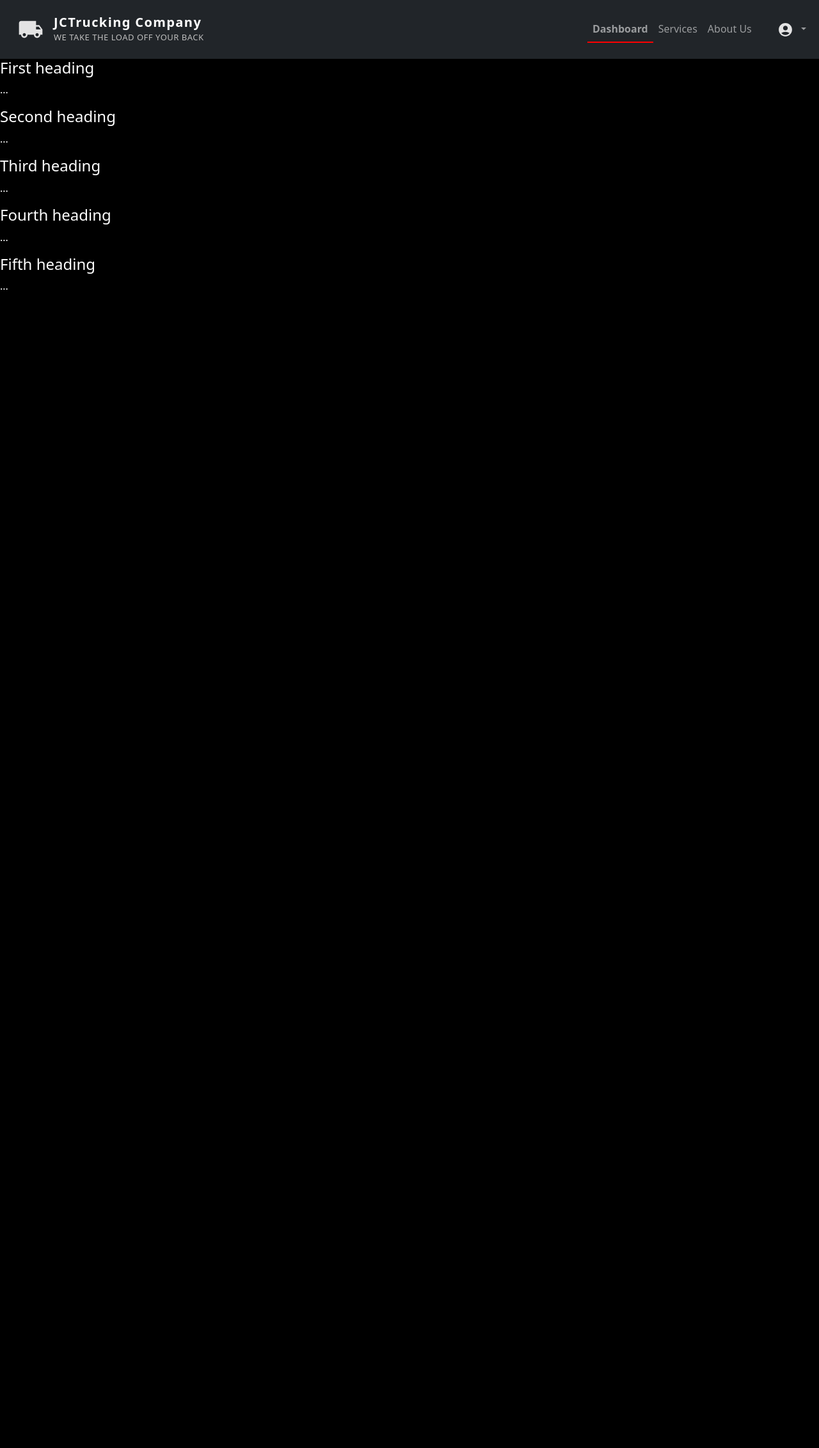
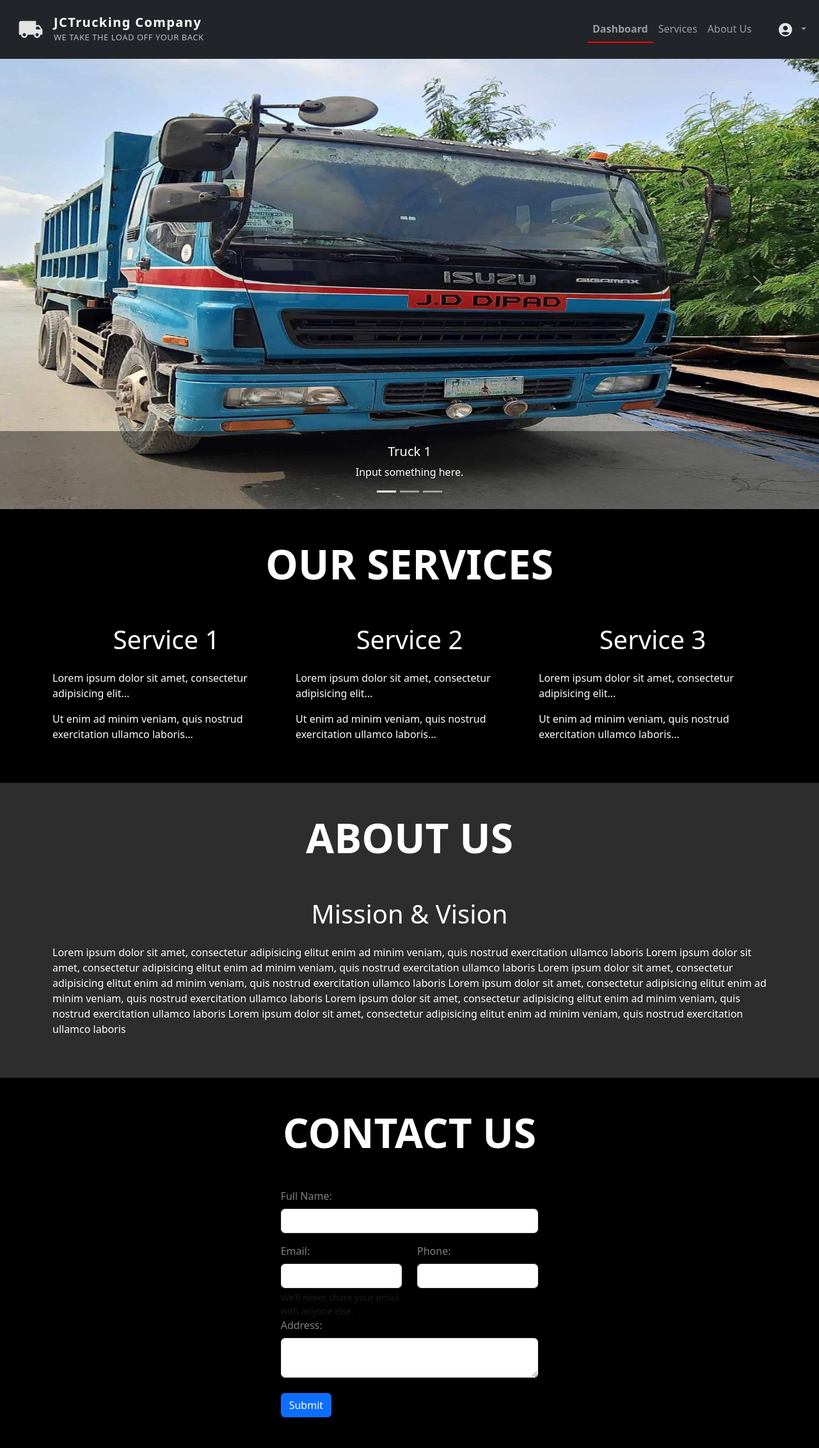
Before and after one commit to abad123-cmd/SAD2, a Flask app: template templates/usersdashboard.html in a window 1280 px wide. Shown: the whole page at 64% size. Before the commit the page ends 453 px from the top, so only its background shows below. Run offline with Flask 3, Linux system fonts and the light colour scheme; the template is opened without the code that fills it, so the values that code supplies are empty.

Commit message:
update dashboard

```diff
--- a/templates/styles/globalStyle.css
+++ b/templates/styles/globalStyle.css
@@ -26,6 +26,10 @@
         font-weight: bold;
         box-shadow: inset 0 -2px 0 0 red;
     }
+
+    .carouselImg {
+        height: 88vh;
+    }
 }
 
 /* TABLET VIEW */
@@ -50,6 +54,10 @@
         color: rgb(190, 190, 190);
         font-weight: 100;
     }
+
+    .carouselImg {
+        height: 70vw;
+    }
 }
 
 /* MOBILE VIEW */
@@ -73,6 +81,10 @@
         font-size: 9px;
         color: rgb(190, 190, 190);
         font-weight: 100;
+    }
+
+    .carouselImg {
+        height: 50vh;
     }
 }
 
@@ -100,3 +112,20 @@
     background-color: red;
     color: #ffffff;
 }
+
+.carousel-caption {
+    background-color: rgba(0, 0, 0, 0.4);
+    position: absolute;
+    left: 0;
+    right: 0;
+    bottom: 0;
+    padding-bottom: 30px;
+}
+
+.bgAlternative {
+    background-color: rgb(45, 45, 45);
+}
+
+.form-label {
+    color: gray;
+}
--- a/templates/usersdashboard.html
+++ b/templates/usersdashboard.html
@@ -128,108 +128,139 @@
                     <li class="nav-item onHover d-block d-lg-none">
                         <a class="nav-link" href="#logOut">Log Out</a>
                     </li>
-                  <!-- <li class="nav-item">
-                    <a class="nav-link active" aria-current="page" href="#">Home</a>
-                  </li>
-                  <li class="nav-item">
-                    <a class="nav-link" href="#">Link</a>
-                  </li>
-                  <li class="nav-item dropdown">
-                    <a class="nav-link dropdown-toggle" href="#" id="navbarDropdown" role="button" data-bs-toggle="dropdown" aria-expanded="false">
-                      Dropdown
-                    </a>
-                    <ul class="dropdown-menu" aria-labelledby="navbarDropdown">
-                      <li><a class="dropdown-item" href="#">Action</a></li>
-                      <li><a class="dropdown-item" href="#">Another action</a></li>
-                      <li><hr class="dropdown-divider"></li>
-                      <li><a class="dropdown-item" href="#">Something else here</a></li>
-                    </ul>
-                  </li> -->
                 </ul>
-                <!-- <form class="d-flex">
-                  <input class="form-control me-2" type="search" placeholder="Search" aria-label="Search">
-                  <button class="btn btn-outline-success" type="submit">Search</button>
-                </form> -->
               </div>
             </div>
         </nav>
         <div data-bs-spy="scroll" data-bs-target="#navbar-example2" data-bs-offset="0" class="scrollspy-example" tabindex="0">
-            <h4 id="scrollspyHeading1">First heading</h4>
-            <p>...</p>
-            <h4 id="scrollspyHeading2">Second heading</h4>
-            <p>...</p>
-            <h4 id="scrollspyHeading3">Third heading</h4>
-            <p>...</p>
-            <h4 id="scrollspyHeading4">Fourth heading</h4>
-            <p>...</p>
-            <h4 id="scrollspyHeading5">Fifth heading</h4>
-            <p>...</p>
-        </div>
+            <div id="dashboard">
+                <div id="carouselExampleCaptions" class="carousel slide" data-bs-ride="carousel">
+                    <div class="carousel-indicators">
+                      <button type="button" data-bs-target="#carouselExampleCaptions" data-bs-slide-to="0" class="active" aria-current="true" aria-label="Slide 1"></button>
+                      <button type="button" data-bs-target="#carouselExampleCaptions" data-bs-slide-to="1" aria-label="Slide 2"></button>
+                      <button type="button" data-bs-target="#carouselExampleCaptions" data-bs-slide-to="2" aria-label="Slide 3"></button>
+                    </div>
+                    <div class="carousel-inner">
+                      <div class="carousel-item active">
+                        <img src="../static/truck1.png" class="d-block w-100 carouselImg" alt="truck1">
+                        <div class="carousel-caption d-block">
+                          <h5>Truck 1</h5>
+                          <p>Input something here.</p>
+                        </div>
+                      </div>
+                      <div class="carousel-item">
+                        <img src="../static/truck2.png" class="d-block w-100 carouselImg" alt="truck2">
+                        <div class="carousel-caption d-block">
+                          <h5>Truck 2</h5>
+                          <p>Input something here.</p>
+                        </div>
+                      </div>
+                      <div class="carousel-item">
+                        <img src="../static/truck3.png" class="d-block w-100 carouselImg" alt="truck3">
+                        <div class="carousel-caption d-block">
+                          <h5>Truck 3</h5>
+                          <p>Input something here.</p>
+                        </div>
+                      </div>
+                    </div>
+                    <button class="carousel-control-prev" type="button" data-bs-target="#carouselExampleCaptions" data-bs-slide="prev">
+                      <span class="carousel-control-prev-icon" aria-hidden="true"></span>
+                      <span class="visually-hidden">Previous</span>
+                    </button>
+                    <button class="carousel-control-next" type="button" data-bs-target="#carouselExampleCaptions" data-bs-slide="next">
+                      <span class="carousel-control-next-icon" aria-hidden="true"></span>
+                      <span class="visually-hidden">Next</span>
+                    </button>
+                </div>
+            </div>
 
-        <!-- <nav id="navbar-example2" class="navbar navbar-dark bg-dark px-3">
-            <a class="navbar-brand" href="#">Navbar</a>
-            <ul class="nav nav-pills">
-              <li class="nav-item">
-                <a class="nav-link" href="#scrollspyHeading1">First</a>
-              </li>
-              <li class="nav-item">
-                <a class="nav-link" href="#scrollspyHeading2">Second</a>
-              </li>
-              <li class="nav-item dropdown">
-                <a class="nav-link dropdown-toggle" data-bs-toggle="dropdown" href="#" role="button" aria-expanded="false">Dropdown</a>
-                <ul class="dropdown-menu">
-                  <li><a class="dropdown-item" href="#scrollspyHeading3">Third</a></li>
-                  <li><a class="dropdown-item" href="#scrollspyHeading4">Fourth</a></li>
-                  <li><hr class="dropdown-divider"></li>
-                  <li><a class="dropdown-item" href="#scrollspyHeading5">Fifth</a></li>
-                </ul>
-              </li>
-            </ul>
-        </nav>
-        <div data-bs-spy="scroll" data-bs-target="#navbar-example2" data-bs-offset="0" class="scrollspy-example" tabindex="0">
-            <h4 id="scrollspyHeading1">First heading</h4>
-            <p>...</p>
-            <h4 id="scrollspyHeading2">Second heading</h4>
-            <p>...</p>
-            <h4 id="scrollspyHeading3">Third heading</h4>
-            <p>...</p>
-            <h4 id="scrollspyHeading4">Fourth heading</h4>
-            <p>...</p>
-            <h4 id="scrollspyHeading5">Fifth heading</h4>
-            <p>...</p>
-        </div> -->
+            <div id="services">
+                <div class="container py-5">
+                    <div class="row">
+                        <div class="col-sm-12 text-center mb-5">
+                            <h2 class="display-3 fw-bold">OUR SERVICES</h2>
+                        </div>
 
-        <!-- <div class="section home active-section">
-            <h2>Welcome to JCTrucking Company</h2>
-        </div>
+                        <div class="col-sm-4">
+                            <h3 class="text-center mb-4 display-6">Service 1</h3>
+                            <p>Lorem ipsum dolor sit amet, consectetur adipisicing elit...</p>
+                            <p>Ut enim ad minim veniam, quis nostrud exercitation ullamco laboris...</p>
+                        </div>
 
-        <div class="section about">
-            <h2>About Us</h2>
-        </div>
+                        <div class="col-sm-4">
+                            <h3 class="text-center mb-4 display-6">Service 2</h3>
+                            <p>Lorem ipsum dolor sit amet, consectetur adipisicing elit...</p>
+                            <p>Ut enim ad minim veniam, quis nostrud exercitation ullamco laboris...</p>
+                        </div>
 
-        <div class="section trucks-section">
-            <h2>TRUCKS</h2>
-            <label><input type="checkbox" value="truck1" onchange="updateTruckImage(this)"> DUMP TRUCK 1</label><br>
-            <label><input type="checkbox" value="truck2" onchange="updateTruckImage(this)"> DUMP TRUCK 2</label><br>
-            <label><input type="checkbox" value="truck3" onchange="updateTruckImage(this)"> DUMP TRUCK 3</label>
-            <div class="truck-container">
-                <h3>DUMP TRUCK</h3>
-                <p>PRICE FOR RENTAL: ₱19,000</p>
-                <p>INCLUDING:</p>
-                <ul>
-                    <li>Full Tank Gasoline</li>
-                    <li>Free Delivery In Your Site</li>
-                </ul>
-                <img id="truck-image" src="../static/truck1.png" alt="Dump Truck">
+                        <div class="col-sm-4">
+                            <h3 class="text-center mb-4 display-6">Service 3</h3>
+                            <p>Lorem ipsum dolor sit amet, consectetur adipisicing elit...</p>
+                            <p>Ut enim ad minim veniam, quis nostrud exercitation ullamco laboris...</p>
+                        </div>
+                    </div>
+                </div>
+            </div>
+
+            <div id="aboutUs" class="bgAlternative">
+                <div class="container py-5">
+                    <div class="row">
+                        <div class="col-sm-12 text-center mb-5">
+                            <h2 class="display-3 fw-bold">ABOUT US</h2>
+                        </div>
+
+                        <div class="col-sm-12">
+                            <h3 class="text-center mb-4 display-6">Mission & Vision</h3>
+                            <p>
+                                Lorem ipsum dolor sit amet, consectetur adipisicing elitut enim ad minim veniam, quis nostrud exercitation ullamco laboris
+                                Lorem ipsum dolor sit amet, consectetur adipisicing elitut enim ad minim veniam, quis nostrud exercitation ullamco laboris
+                                Lorem ipsum dolor sit amet, consectetur adipisicing elitut enim ad minim veniam, quis nostrud exercitation ullamco laboris
+                                Lorem ipsum dolor sit amet, consectetur adipisicing elitut enim ad minim veniam, quis nostrud exercitation ullamco laboris
+                                Lorem ipsum dolor sit amet, consectetur adipisicing elitut enim ad minim veniam, quis nostrud exercitation ullamco laboris
+                                Lorem ipsum dolor sit amet, consectetur adipisicing elitut enim ad minim veniam, quis nostrud exercitation ullamco laboris
+                            </p>
+                        </div>
+                    </div>
+                </div>
+
+            </div>
+
+            <div id="contactUs">
+                <div class="container py-5 col-sm-12 col-lg-4">
+                    <div class="col-sm-12 text-center mb-5">
+                        <h2 class="display-3 fw-bold">CONTACT US</h2>
+                    </div>
+
+                    <form class="mx-auto">
+                        <div class="row">
+                            <div class="col-sm-12 mb-3">
+                                <label for="firstName" class="form-label">Full Name:</label>
+                                <input class="form-control" id="fullName">
+                            </div>
+
+                            <div class="col-sm-6">
+                                <label for="emailAddress" class="form-label">Email:</label>
+                                <input type="email" class="form-control" id="emailAddress" aria-describedby="emailHelp">
+                                <div id="emailHelp" class="form-text">We'll never share your email with anyone else.</div>
+                            </div>
+
+                            <div class="col-sm-6">
+                                <label for="phoneNumber" class="form-label">Phone:</label>
+                                <input type="number" class="form-control" id="phoneNumber" aria-describedby="emailHelp">
+                            </div>
+
+                            <div class="col-sm-12 mb-4">
+                                <label for="firstName" class="form-label">Address:</label>
+                                <textarea class="form-control"></textarea>
+                            </div>
+                        </div>
+
+                        <div>
+                            <button type="submit" class="btn btn-primary">Submit</button>
+                        </div>
+                    </form>
+                </div>
             </div>
         </div>
-
-        <div class="section services">
-            <h2>Our Services</h2>
-        </div>
-
-        <div class="section contact">
-            <h2>Contact Us</h2>
-        </div> -->
     </body>
 </html>
```
Also changed, not shown: static/truck1.png, static/truck3.png.
